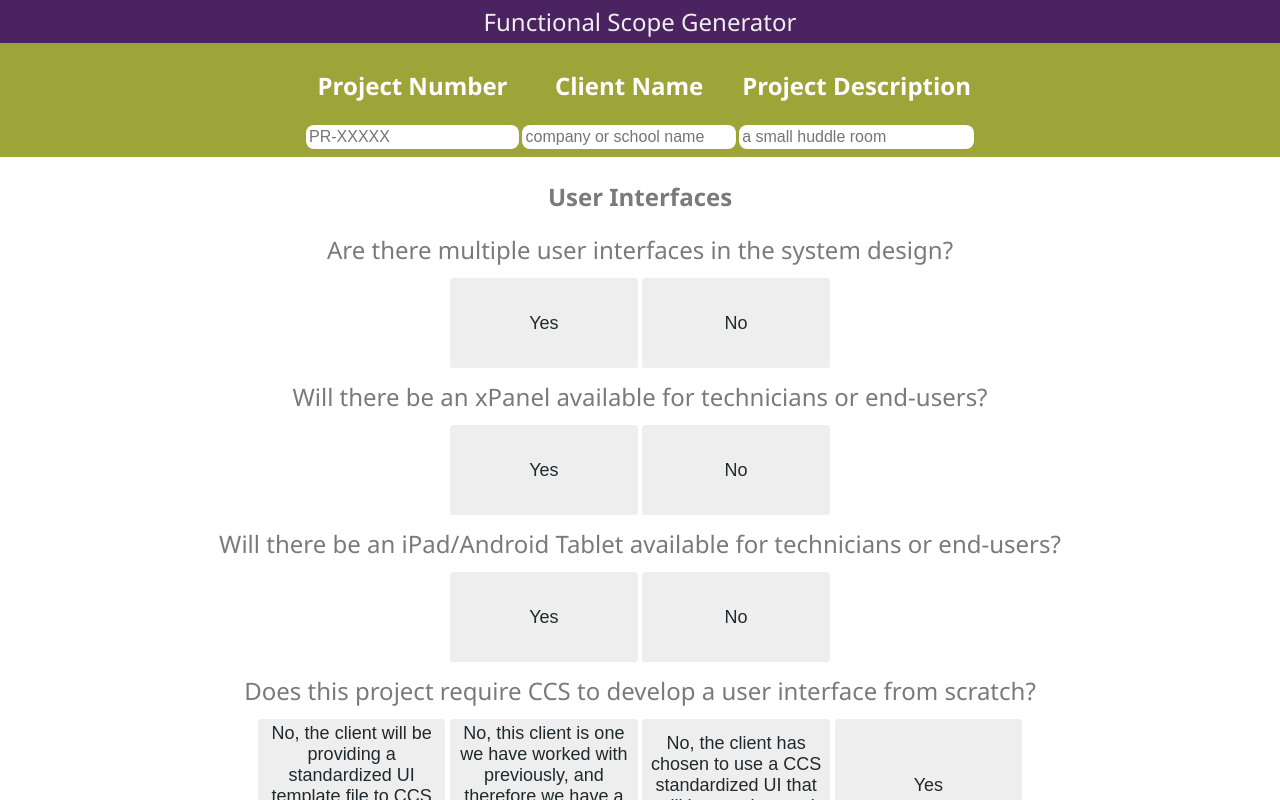
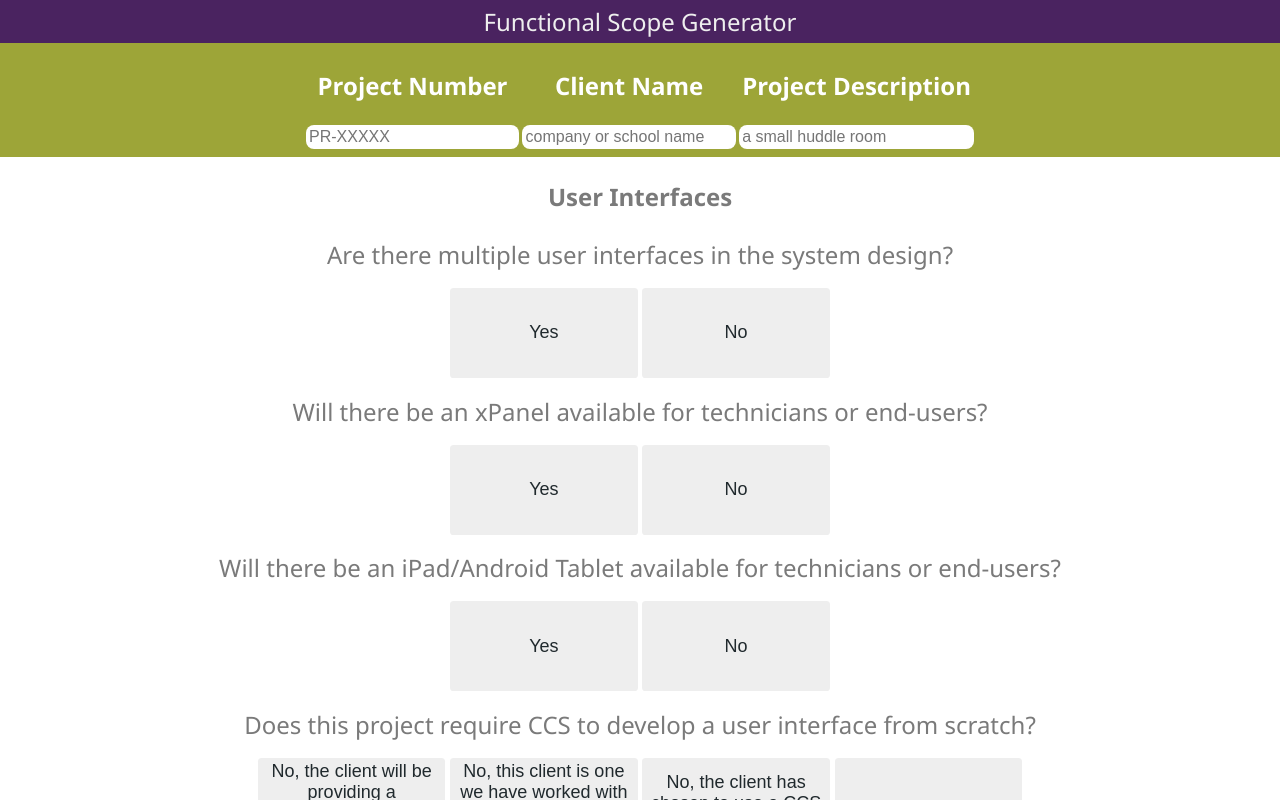
Before and after one commit to ryanjblajda/scope-generator, an Angular app: page / in a window 1280 px wide. Shown: the top 800 px of the page. Built offline with nearby package versions, Linux system fonts and the light colour scheme.

Commit message:
styling fixes

```diff
--- a/src/app/components/question-recursive/question-recursive.component.scss
+++ b/src/app/components/question-recursive/question-recursive.component.scss
@@ -24,12 +24,25 @@ button.active {
     color: $button-selected-text-color
 }
 
+.question {
+    display: flex;
+    flex-direction: column;
+    height: 100%;
+}
+
+.prompt {
+    flex: 1 1 0;
+    padding: 0.2em;
+}
+
 .answer-section {
     display: flex;
     flex-direction: column;
+    align-content: start;
     align-items: stretch;
     gap: 0.5em;
     padding: 0.5em;
+    flex: 1 1 70%;
 }
 
 @media screen and (min-width: 600px) {
@@ -53,6 +66,7 @@ button.active {
         display: flex;
         flex-direction: row;
         justify-content: center;
+        align-items: stretch;
         flex-wrap: wrap;
 
         app-question-recursive {
```
